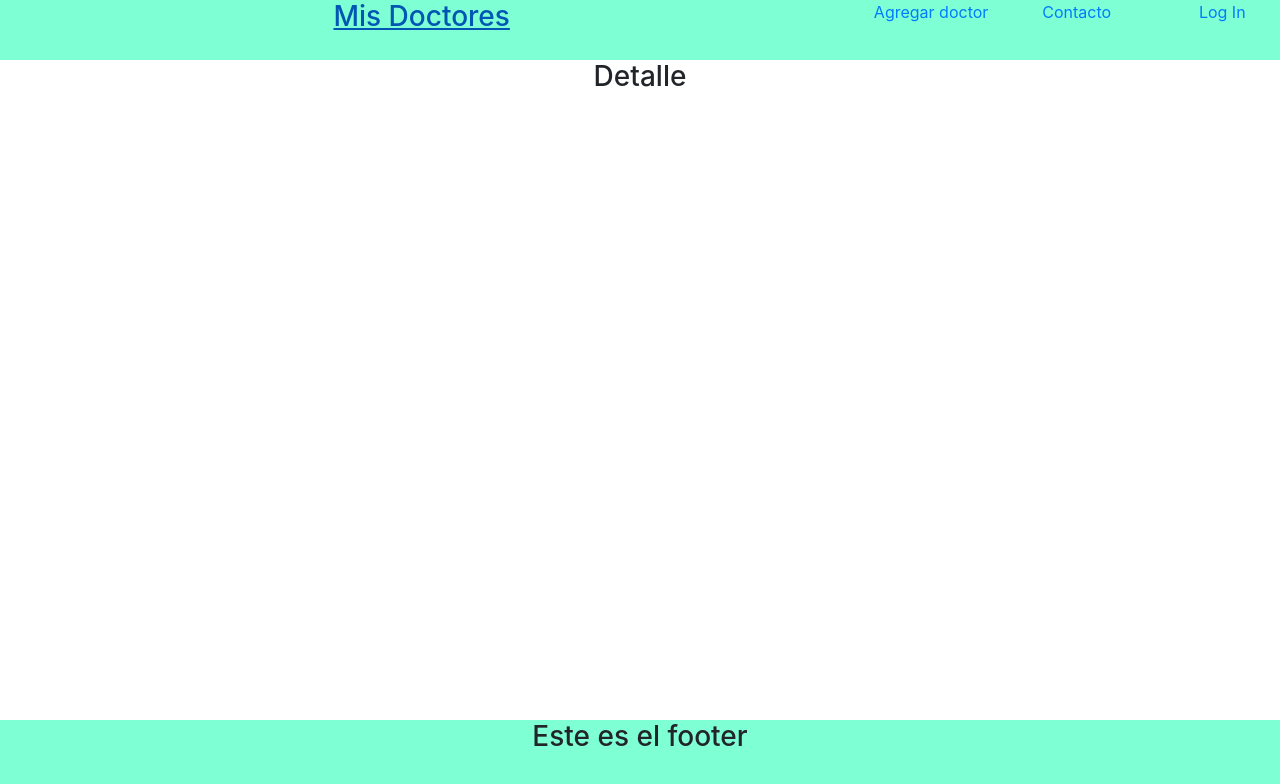
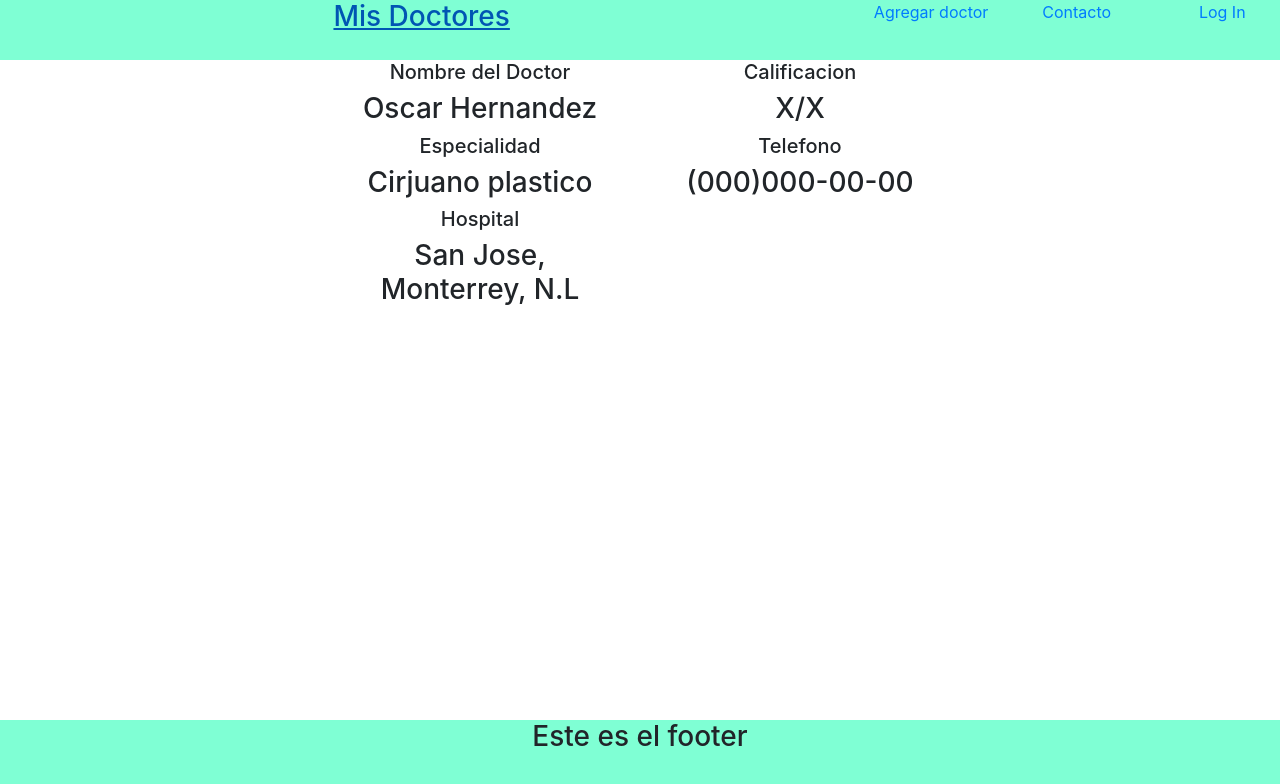
Before and after one commit to alfredofloresnt/mis-doctores-react, a React (Create React App) app: page /doctor in a window 1280 px wide. Shown: the top 784 px of the page. Built offline with nearby package versions, Linux system fonts and the light colour scheme.

Commit message:
mitad de doctor explicado

```diff
--- a/src/detalledr.jsx
+++ b/src/detalledr.jsx
@@ -1,5 +1,6 @@
 import React, { useState } from 'react'
 import { Button } from 'react-bootstrap';
+import IdyNombre from "./idyNombre"
 
 const Detalle = (props) => {
     const { titulo, nombre } = props
@@ -10,7 +11,30 @@ const Detalle = (props) => {
 
     return(
         <div className="container-fluid">
-            <h3>Detalle</h3>
+            <div className = "row">
+                <div className = "col-3">
+
+                </div>
+                <div className = "col-3">
+                    <IdyNombre titulo= "Nombre del Doctor" nombre ="Oscar Hernandez"/>
+                    <IdyNombre titulo= "Especialidad" nombre ="Cirjuano plastico"/>
+                    <IdyNombre titulo= "Hospital" nombre ="San Jose, Monterrey, N.L"/>
+                </div>
+                <div className = "col-3">
+                    <IdyNombre titulo= "Calificacion" nombre ="X/X"/>
+                    <IdyNombre titulo= "Telefono" nombre ="(000)000-00-00"/>
+                </div>
+                <div className = "col-3">
+
+                </div>
+
+            </div>
+
+            <div className = "row">
+                <div className = "col-3"></div>
+                <div className = "col-6"></div>
+                <div className = "col-3"></div>
+            </div>
         </div>
     )
 }
--- a/src/home.jsx
+++ b/src/home.jsx
@@ -1,6 +1,6 @@
 import React, { useState } from 'react'
 import { Button } from 'react-bootstrap';
-//import Buscador from '/componentes/buscador';
+//import Buscador from './componentes/buscador';
 
 const Home = (props) => {
     const { titulo, nombre } = props
--- /dev/null
+++ b/src/idyNombre.jsx
@@ -0,0 +1,15 @@
+import React, { useState } from 'react'
+import { Button } from 'react-bootstrap';
+
+const IdyNombre = (props) => {
+    const { titulo, nombre } = props
+
+    return(
+        <div className=" container-fluid">
+            <h5>{titulo}</h5>
+            <h3>{nombre}</h3>
+        </div>
+    )
+}
+
+export default IdyNombre
```
